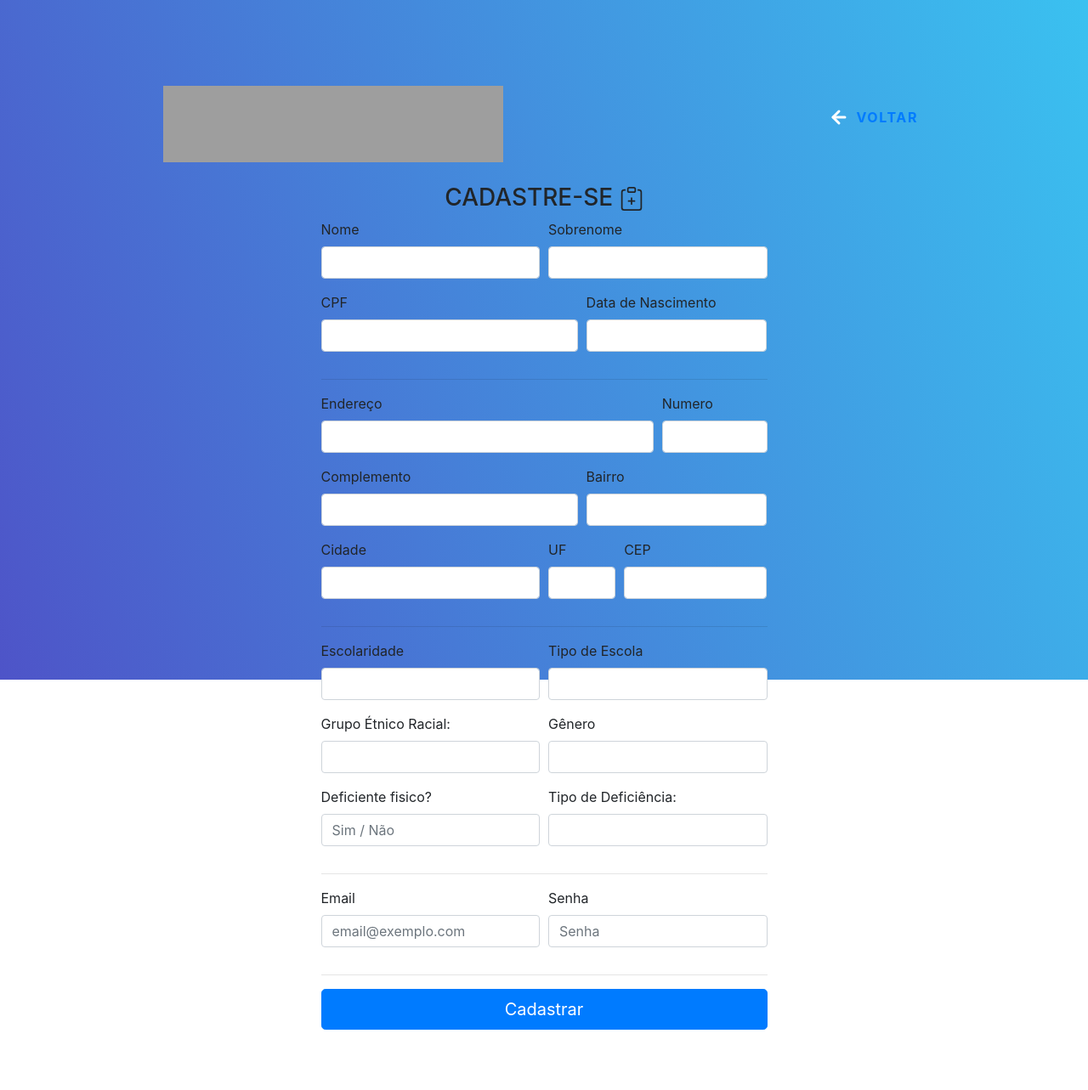
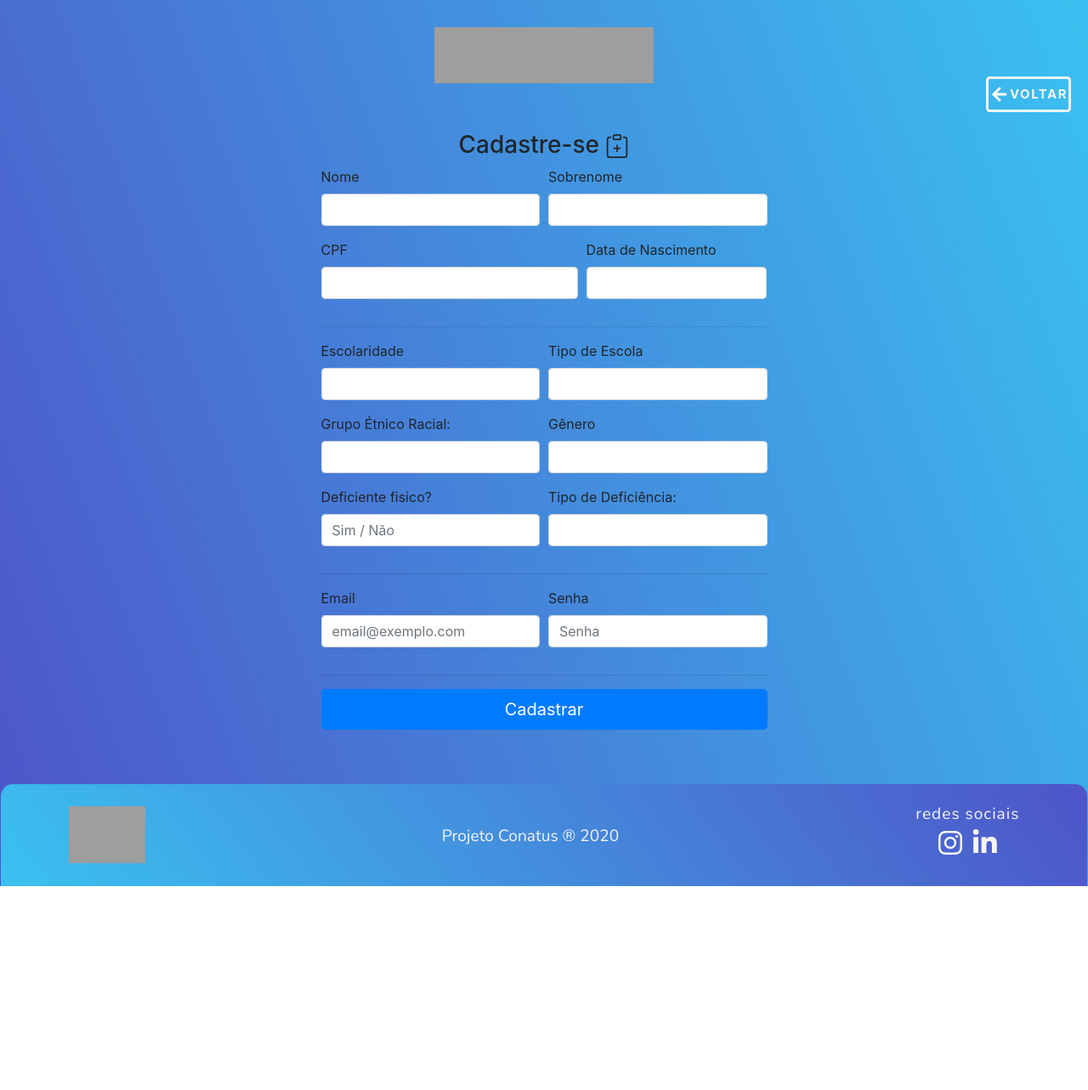
Before and after one commit to projeto-conatus/conatus, a PHP site: page /php/cadastro.php in a window 1280 px wide. Shown: the top 1283 px of the page at 85% size. After the commit the page ends 1043 px from the top, so only its background shows below. Run offline with PHP 8.4, Linux system fonts and the light colour scheme; some libraries are stand-ins or nearby versions; grey boxes are pictures that could not be loaded.

Commit message:
FormScriptJsBootstrap-v1

```diff
--- /dev/null
+++ b/css/cadastro.css
@@ -0,0 +1,140 @@
+@import url('https://fonts.googleapis.com/css2?family=Nunito:wght@300;400;600;700&display=swap');
+
+
+body {
+  width: 100%;
+  background: linear-gradient(249.52deg, #3AC1F0 0%, #4E54C8 100%);
+}
+
+.titulocadastro{
+  text-align: center;
+  margin-top: 2em;
+}
+
+.botaoVoltar{
+    text-decoration: none;
+    font-size: 15px;
+    border: 3px solid #f5f5f5;
+    color: #f5f5f5;
+    transition: .5s;
+    border-radius: .3em;
+    padding: 6px 1px;
+    position: absolute;
+    display: flex;
+    align-items: center;
+    top: 90px;
+    right: 20px;
+    text-transform: uppercase;
+    font-weight: bold;
+    letter-spacing: .1em;
+}
+
+.botaoVoltar:hover {
+  color: #1d238b;
+
+}
+
+.logoContainer {
+  display: flex;
+  justify-content: center;
+  margin: 0em 0 2em;
+  padding: 2em 0 0;
+  box-sizing: border-box;
+}
+
+.logoContainer img {
+  width: 258px;
+  height: 66px;
+}
+
+
+footer {
+  display: flex;
+  margin: 4em auto 0;
+  color: #f5f5f5;
+  font-family: 'Nunito',sans-serif;
+}
+
+footer .footerContainer {
+  background: linear-gradient(52.249deg, #3AC1F0 0%, #4E54C8 100%);
+  height: 90px;
+  width: 99%;
+  display: flex;
+  justify-content: space-between;
+  align-items: center;
+  margin: 0 auto;
+  border-radius: .9em .9em 0 0;
+  padding: 0 1em;
+  box-sizing: border-box;
+}
+
+footer .logoFooter {
+  width: 70px;
+}
+
+footer p {
+  margin-top: 1em;
+  text-align: center;
+  width: 100px;
+}
+
+footer .redesSociais {
+  display: flex;
+  flex-direction: column;
+  justify-content: center;
+  align-items: center;
+}
+
+
+.redesSociais h4 {
+  font-size: 1.1em;
+  text-align: center;
+  text-transform: lowercase;
+  letter-spacing: .05em;
+  height: 5px;
+}
+
+.redesSociais .icones {
+  margin-top: .3em;
+  list-style: none;
+  display: flex;
+  font-size: 2.3em;
+}
+
+.redesSociais .icones i {
+  padding: .2em;
+  color: #f5f5f5;
+}
+
+@media (min-width: 1280px) {
+  footer .footerContainer{
+    width: 99.9%;
+    height: 120px;
+    padding: 0 5em;
+  }
+
+  footer .logoFooter {
+    width: 90px;
+  }
+
+  footer p {
+    font-size: 1.2em;
+    width: initial;
+  }
+
+  .redesSociais h4 {
+    font-size: 1.2em;
+  }
+
+  .redesSociais .icones {
+    font-size: 2em;
+  }
+
+  .icones i {
+    transition: .5s;
+  }
+
+  .icones i:hover {
+    color: #4E54C8;
+  }
+}
--- a/php/cadastro.php
+++ b/php/cadastro.php
@@ -1,20 +1,24 @@
 <!DOCTYPE html>
 <html lang="pt-br">
+
 <head>
   <meta charset="UTF-8">
   <meta name="viewport" content="width=device-width, initial-scale=1.0">
   <title>Conatus</title>
-    <link rel="stylesheet" href="../css/style.css">
-    <link rel="stylesheet" href="../css/apresentacao.css">
+
+  <link rel="stylesheet" href="../css/cadastro.css">
   <link rel="shortcut icon" href="../images/favlogo-blue.png" type="image/x-icon">
+
+
   <!--BOOTSTRAP-->
-<link rel="stylesheet" href="https://cdn.jsdelivr.net/npm/bootstrap@4.5.3/dist/css/bootstrap.min.css" integrity="sha384-TX8t27EcRE3e/ihU7zmQxVncDAy5uIKz4rEkgIXeMed4M0jlfIDPvg6uqKI2xXr2" crossorigin="anonymous">
+  <link rel="stylesheet" href="https://cdn.jsdelivr.net/npm/bootstrap@4.5.3/dist/css/bootstrap.min.css"
+    integrity="sha384-TX8t27EcRE3e/ihU7zmQxVncDAy5uIKz4rEkgIXeMed4M0jlfIDPvg6uqKI2xXr2" crossorigin="anonymous">
   <!--BOOTSTRAP-->
   <script src="https://kit.fontawesome.com/110e73ee38.js" crossorigin="anonymous"></script>
 </head>
 
 <body>
-<div class="homePage">
+
 
     <header>
 
@@ -25,20 +29,21 @@
         </div>
 
         <nav class="navBar">
-            <ul class="itensMenu ">
-
-                <img src="../images/arrow-back.svg" alt="">
-              <li><a href="#">Voltar</a></li>
-            </ul>
+            <a class="botaoVoltar"href="#"><img src="../images/arrow-back.svg" alt="">Voltar</a>
         </nav>
       </div>
 
     </header>
 
-      <center><h3>Cadastre-se <svg width="1em" height="1em" viewBox="0 0 16 16" class="bi bi-clipboard-plus" fill="currentColor" xmlns="http://www.w3.org/2000/svg">
-  <path fill-rule="evenodd" d="M4 1.5H3a2 2 0 0 0-2 2V14a2 2 0 0 0 2 2h10a2 2 0 0 0 2-2V3.5a2 2 0 0 0-2-2h-1v1h1a1 1 0 0 1 1 1V14a1 1 0 0 1-1 1H3a1 1 0 0 1-1-1V3.5a1 1 0 0 1 1-1h1v-1z"/>
-  <path fill-rule="evenodd" d="M9.5 1h-3a.5.5 0 0 0-.5.5v1a.5.5 0 0 0 .5.5h3a.5.5 0 0 0 .5-.5v-1a.5.5 0 0 0-.5-.5zm-3-1A1.5 1.5 0 0 0 5 1.5v1A1.5 1.5 0 0 0 6.5 4h3A1.5 1.5 0 0 0 11 2.5v-1A1.5 1.5 0 0 0 9.5 0h-3zM8 7a.5.5 0 0 1 .5.5V9H10a.5.5 0 0 1 0 1H8.5v1.5a.5.5 0 0 1-1 0V10H6a.5.5 0 0 1 0-1h1.5V7.5A.5.5 0 0 1 8 7z"/>
-</svg></h3></center>
+
+      <h3 class="titulocadastro">Cadastre-se <svg width="1em" height="1em" viewBox="0 0 16 16" class="bi bi-clipboard-plus" fill="currentColor"
+          xmlns="http://www.w3.org/2000/svg">
+          <path fill-rule="evenodd"
+            d="M4 1.5H3a2 2 0 0 0-2 2V14a2 2 0 0 0 2 2h10a2 2 0 0 0 2-2V3.5a2 2 0 0 0-2-2h-1v1h1a1 1 0 0 1 1 1V14a1 1 0 0 1-1 1H3a1 1 0 0 1-1-1V3.5a1 1 0 0 1 1-1h1v-1z" />
+          <path fill-rule="evenodd"
+            d="M9.5 1h-3a.5.5 0 0 0-.5.5v1a.5.5 0 0 0 .5.5h3a.5.5 0 0 0 .5-.5v-1a.5.5 0 0 0-.5-.5zm-3-1A1.5 1.5 0 0 0 5 1.5v1A1.5 1.5 0 0 0 6.5 4h3A1.5 1.5 0 0 0 11 2.5v-1A1.5 1.5 0 0 0 9.5 0h-3zM8 7a.5.5 0 0 1 .5.5V9H10a.5.5 0 0 1 0 1H8.5v1.5a.5.5 0 0 1-1 0V10H6a.5.5 0 0 1 0-1h1.5V7.5A.5.5 0 0 1 8 7z" />
+        </svg></h3>
+
 
 
     <div class="container">
@@ -51,7 +56,7 @@
           <div class="form-row">
             <div class="form-group col-md-6">
               <label for="validationCustom01">Nome</label>
-        <input type="text" class="form-control" id="validationCustom01" placeholder="" value="" required>
+              <input type="text" class="form-control" id="validationCustom01" name="" placeholder="" required>
               <div class="invalid-feedback">
                 <p style="color: white;">Favor preencher este campo
                 <p>
@@ -60,7 +65,7 @@
 
             <div class="form-group col-md-6">
               <label for="validationCustom02">Sobrenome</label>
-        <input type="text" class="form-control" id="validationCustom02" placeholder="" value="" required>
+              <input type="text" class="form-control" id="validationCustom02" name="" placeholder="" required>
               <div class="invalid-feedback">
                 <p style="color: white;">Favor preencher este campo
                 <p>
@@ -69,7 +74,7 @@
 
             <div class="form-group col-md-7">
               <label for="validationCustom03">CPF</label>
-        <input type="text" class="form-control" id="validationCustom03" placeholder="" value="" required>
+              <input type="text" class="form-control" id="validationCustom03" name="" placeholder="" required>
               <div class="invalid-feedback">
                 <p style="color: white;">Favor preencher este campo
                 <p>
@@ -78,7 +83,7 @@
 
             <div class="form-group col-md-5">
               <label for="validationCustom04">Data de Nascimento</label>
-        <input type="text" class="form-control" id="validationCustom04" placeholder="" value="" required>
+              <input type="text" class="form-control" id="validationCustom04" name="" placeholder="" required>
               <div class="invalid-feedback">
                 <p style="color: white;">Favor preencher este campo
                 <p>
@@ -88,10 +93,11 @@
 
           <hr>
 
+          <!--
             <div class="form-row">
             <div class="form-group col-md-9">
               <label for="validationCustom05">Endereço</label>
-        <input type="text" class="form-control" id="validationCustom05" placeholder="" value="" required>
+              <input type="text" class="form-control" id="validationCustom05" name="" placeholder="" required>
               <div class="invalid-feedback">
                 <p style="color: white;">Favor preencher este campo
                 <p>
@@ -100,7 +106,7 @@
 
             <div class="form-group col-md-3">
               <label for="validationCustom06">Numero</label>
-        <input type="text" class="form-control" id="validationCustom06" placeholder="" value="" required>
+              <input type="text" class="form-control" id="validationCustom06" name="" placeholder="" required>
               <div class="invalid-feedback">
                 <p style="color: white;">Favor preencher este campo
                 <p>
@@ -109,7 +115,7 @@
 
             <div class="form-group col-md-7">
               <label for="validationCustom07">Complemento</label>
-        <input type="text" class="form-control" id="validationCustom07" placeholder="" value="" required>
+              <input type="text" class="form-control" id="validationCustom07" name="" placeholder="" required>
               <div class="invalid-feedback">
                 <p style="color: white;">Favor preencher este campo
                 <p>
@@ -118,7 +124,7 @@
 
             <div class="form-group col-md-5">
               <label for="validationCustom08">Bairro</label>
-        <input type="text" class="form-control" id="validationCustom08" placeholder="" value="" required>
+              <input type="text" class="form-control" id="validationCustom08" name="" placeholder="" required>
               <div class="invalid-feedback">
                 <p style="color: white;">Favor preencher este campo
                 <p>
@@ -127,7 +133,7 @@
 
             <div class="form-group col-md-6">
               <label for="validationCustom09">Cidade</label>
-        <input type="text" class="form-control" id="validationCustom09" placeholder="" value="" required>
+              <input type="text" class="form-control" id="validationCustom09" name="" placeholder="" required>
               <div class="invalid-feedback">
                 <p style="color: white;">Favor preencher este campo
                 <p>
@@ -136,7 +142,7 @@
 
             <div class="form-group col-md-2">
               <label for="validationCustom10">UF</label>
-        <input type="text" class="form-control" id="validationCustom10" placeholder="" value="" required>
+              <input type="text" class="form-control" id="validationCustom10" name="" placeholder="" required>
               <div class="invalid-feedback">
                 <p style="color: white;">Favor preencher este campo
                 <p>
@@ -145,7 +151,7 @@
 
             <div class="form-group col-md-4">
               <label for="validationCustom11">CEP</label>
-        <input type="text" class="form-control" id="validationCustom11" placeholder="" value="" required>
+              <input type="text" class="form-control" id="validationCustom11" name="" placeholder="" required>
               <div class="invalid-feedback">
                 <p style="color: white;">Favor preencher este campo
                 <p>
@@ -154,11 +160,12 @@
           </div>
 
           <hr>
+-->
 
           <div class="form-row">
             <div class="form-group col-md-6">
               <label for="validationCustom12">Escolaridade</label>
-        <input type="text" class="form-control" id="validationCustom12" placeholder="" value="" required>
+              <input type="text" class="form-control" id="validationCustom12" name="" placeholder="" required>
               <div class="invalid-feedback">
                 <p style="color: white;">Favor preencher este campo
                 <p>
@@ -167,7 +174,7 @@
 
             <div class="form-group col-md-6">
               <label for="validationCustom13">Tipo de Escola</label>
-        <input type="text" class="form-control" id="validationCustom13" placeholder="" value="" required>
+              <input type="text" class="form-control" id="validationCustom13" name="" placeholder="" required>
               <div class="invalid-feedback">
                 <p style="color: white;">Favor preencher este campo
                 <p>
@@ -176,7 +183,7 @@
 
             <div class="form-group col-md-6">
               <label for="validationCustom14">Grupo Étnico Racial:</label>
-        <input type="text" class="form-control" id="validationCustom14" placeholder="" value="" required>
+              <input type="text" class="form-control" id="validationCustom14" name="" placeholder="" required>
               <div class="invalid-feedback">
                 <p style="color: white;">Favor preencher este campo
                 <p>
@@ -185,7 +192,7 @@
 
             <div class="form-group col-md-6">
               <label for="validationCustom15">Gênero</label>
-        <input type="text" class="form-control" id="validationCustom15" placeholder="" value="" required>
+              <input type="text" class="form-control" id="validationCustom15" name="" placeholder="" required>
               <div class="invalid-feedback">
                 <p style="color: white;">Favor preencher este campo
                 <p>
@@ -194,7 +201,7 @@
 
             <div class="form-group col-md-6">
               <label for="validationCustom16">Deficiente fisico?</label>
-        <input type="text" class="form-control" id="validationCustom16" placeholder="Sim / Não" value="" required>
+              <input type="text" class="form-control" id="validationCustom16" name="" placeholder="Sim / Não" required>
               <div class="invalid-feedback">
                 <p style="color: white;">Favor preencher este campo
                 <p>
@@ -203,7 +210,7 @@
 
             <div class="form-group col-md-6">
               <label for="validationCustom17">Tipo de Deficiência:</label>
-        <input type="text" class="form-control" id="validationCustom17" placeholder="" value="" required>
+              <input type="text" class="form-control" id="validationCustom17" name="" placeholder="" required>
               <div class="invalid-feedback">
                 <p style="color: white;">Favor preencher este campo
                 <p>
@@ -215,7 +222,7 @@
           <div class="form-row">
             <div class="form-group col-md-6">
               <label for="validationCustom18">Email</label>
-      <input type="text" class="form-control" id="validationCustom18" placeholder="email@exemplo.com" value="" required>
+              <input type="text" class="form-control" id="validationCustom18" name="" placeholder="email@exemplo.com" required>
               <div class="invalid-feedback">
                 <p style="color: white;">Favor preencher este campo
                 <p>
@@ -224,7 +231,7 @@
 
             <div class="form-group col-md-6">
               <label for="validationCustom19">Senha</label>
-      <input type="text" class="form-control" id="validationCustom19" placeholder="Senha" value="" required>
+              <input type="text" class="form-control" id="validationCustom19" name="" placeholder="Senha" required>
               <div class="invalid-feedback">
                 <p style="color: white;">Favor preencher este campo
                 <p>
@@ -237,8 +244,6 @@
       </div>
     </div>
     </form>
-
-<center><footer style="color: white; padding: 50px;">Conatus-Squad09 &copy; RecodePro</footer><center>
 
         <!--ScriptJsBootstrap-->
         <script>
@@ -261,10 +266,24 @@
             }, false);
           })();
         </script>
+        <!--ScriptJsBootstrap-->
 
-<!--ScriptJsBootstrap-->
+        <footer>
+      <div class="footerContainer">
+        <img src="../images/logoC.svg" alt="logomarca da Conatus" class="logoFooter">
+
+        <p>Projeto Conatus &reg; 2020</p>
+
+        <div class="redesSociais">
+          <h4>Redes sociais</h4>
+          <div class="icones">
+            <li><a href="#"><i class="fab fa-instagram"></i></a></li>
+            <li><a href="#"><i class="fab fa-linkedin-in"></i></a></li>
           </div>
+        </ul>
       </div>
+
+    </footer>
 
 </body>
 
```
Lines whose indentation alone changed are shown as unchanged.
